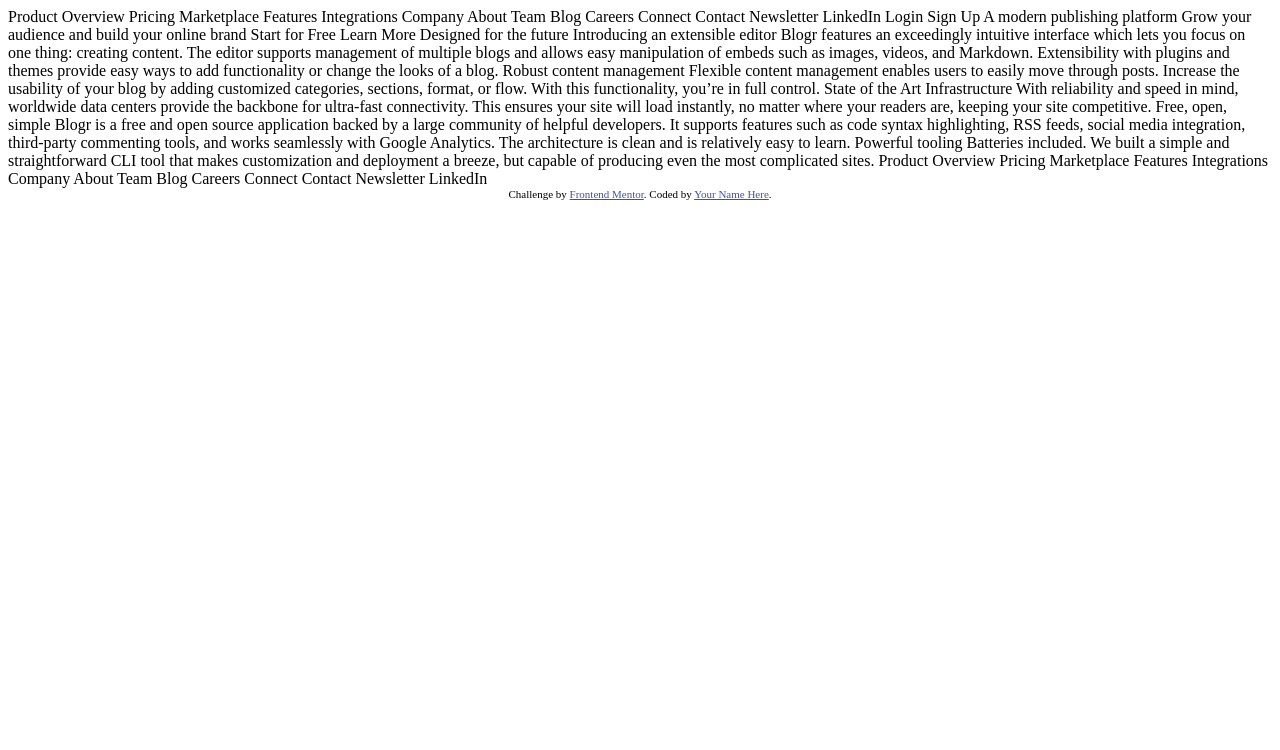
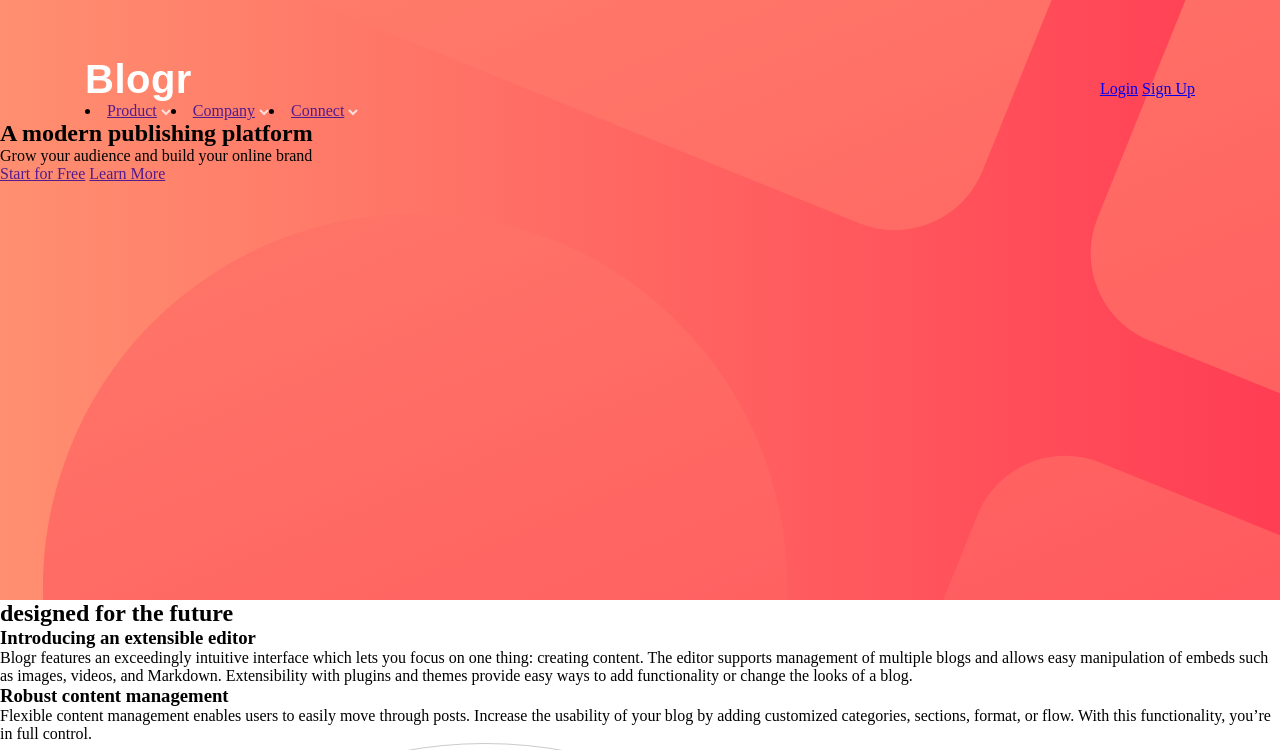
Before and after one commit to rachidbend/blogr-landing-page, a website: page index.html in a window 1280 px wide. Shown: the top 750 px of the page. Drawn offline with Linux system fonts and the light colour scheme.

Commit message:
html almost done

```diff
--- a/index.html
+++ b/index.html
@@ -5,6 +5,11 @@
   <meta name="viewport" content="width=device-width, initial-scale=1.0"> <!-- displays site properly based on user's device -->
 
   <link rel="icon" type="image/png" sizes="32x32" href="./images/favicon-32x32.png">
+
+  <link rel="stylesheet" href="dist/css/main.css">
+
+  <link rel="preconnect" href="https://fonts.gstatic.com">
+  <link href="https://fonts.googleapis.com/css2?family=Overpass:wght@300;600&family=Ubuntu:wght@400;500;700&display=swap" rel="stylesheet">
 
   <title>Frontend Mentor | [Blogr]</title>
 
@@ -15,47 +20,102 @@
   </style>
 </head>
 <body>
-  Product
+  <section class="hero">
+  <header class="header">
+    <div class="header__">
+      <div class="header__logo logo">
+        Blogr
+      </div>
+      <nav class="header__nav nav">
+        <li class="nav__item">
+          <a href="" class="nav__link">Product</a>
+          <img class="nav__Toggle" src="images/icon-arrow-light.svg" alt="">
+          <div class="nav__dropdown dropdown">
+            <ul class="dropdown__list">
+              <li class="dropdown__item"><a href="#" class="dropdown__link">Overview</a></li>
+              <li class="dropdown__item"><a href="#" class="dropdown__link">Pricing</a></li>
+              <li class="dropdown__item"><a href="#" class="dropdown__link">Marketplace</a></li>
+              <li class="dropdown__item"><a href="#" class="dropdown__link">Featuers</a></li>
+              <li class="dropdown__item"><a href="#" class="dropdown__link">Integrations</a></li>
+            </ul>
+          </div>
+        </li>
 
-  Overview
-  Pricing
-  Marketplace
-  Features
-  Integrations
+        <li class="nav__item">
+          <a href="" class="nav__link">Company</a>
+          <img class="nav__Toggle" src="images/icon-arrow-light.svg" alt="">
+          <div class="nav__dropdown dropdown">
+            <ul class="dropdown__list">
+              <li class="dropdown__item"><a href="#" class="dropdown__link">About</a></li>
+              <li class="dropdown__item"><a href="#" class="dropdown__link">Team</a></li>
+              <li class="dropdown__item"><a href="#" class="dropdown__link">Blog</a></li>
+              <li class="dropdown__item"><a href="#" class="dropdown__link">Careers</a></li>
+            </ul>
+          </div>
+        </li>
 
-  Company
+        <li class="nav__item">
+          <a href="" class="nav__link">Connect</a>
+          <img class="nav__Toggle" src="images/icon-arrow-light.svg" alt="">
+          <div class="nav__dropdown dropdown">
+            <ul class="dropdown__list">
+              <li class="dropdown__item"><a href="#" class="dropdown__link">Contact</a></li>
+              <li class="dropdown__item"><a href="#" class="dropdown__link">Newsletter</a></li>
+              <li class="dropdown__item"><a href="#" class="dropdown__link">LinkedIn</a></li>
+              <li class="dropdown__item"><a href="#" class="dropdown__link">Careers</a></li>
+            </ul>
+          </div>
+        </li>
+      </nav>
+    </div>
 
-  About
-  Team
-  Blog
-  Careers
+    <div class="header__sign">
+      <a href="#" class="btn btn--tertiay">Login</a>
+      <a href="#" class="btn btn--primery">Sign Up</a>
+    </div>
+  </header>
 
-  Connect
+  <div class="cta">
+    <h1 class="heading heading--primary">A modern publishing platform</h1>
+    <p class="cta__paragraphe">Grow your audience and build your online brand</p>
 
-  Contact
-  Newsletter
-  LinkedIn
+    <div class="cta__callToAction">
+      <a href="" class="btn btn--primary">Start for Free</a>
+      <a href="" class="btn btn--secondary">Learn More</a>
+    </div>
+  </div>
 
-  Login
-  Sign Up
+  <div class="into-background">
+    <img src="images/bg-pattern-intro.svg" alt="">
+  </div>
+</section>
 
-  A modern publishing platform
-  Grow your audience and build your online brand
+<section class="designed">
+  <h2 class="heading--secondary">designed for the future</h2>
+  <div class="designed__content">
+    <div class="designed__part">
+      <h3 class="heading--tertiay">Introducing an extensible editor</h3>
+      <p class="text">Blogr features an exceedingly intuitive interface which lets you focus on one thing: creating content.
+        The editor supports management of multiple blogs and allows easy manipulation of embeds such as images,
+        videos, and Markdown. Extensibility with plugins and themes provide easy ways to add functionality or
+        change the looks of a blog.</p>
+    </div>
 
-  Start for Free
-  Learn More
+    <div class="designed__part">
+      <h3 class="heading--tertiay">Robust content management</h3>
+      <p class="text">Flexible content management enables users to easily move through posts. Increase the usability of your blog
+        by adding customized categories, sections, format, or flow. With this functionality, you’re in full control.</p>
+    </div>
+  </div>
+  <div class="designed__image">
+    <img src="images/illustration-editor-desktop.svg" alt="">
+  </div>
+</section>
 
-  Designed for the future
+<section></section>
 
-  Introducing an extensible editor
-  Blogr features an exceedingly intuitive interface which lets you focus on one thing: creating content.
-  The editor supports management of multiple blogs and allows easy manipulation of embeds such as images,
-  videos, and Markdown. Extensibility with plugins and themes provide easy ways to add functionality or
-  change the looks of a blog.
 
-  Robust content management
-  Flexible content management enables users to easily move through posts. Increase the usability of your blog
-  by adding customized categories, sections, format, or flow. With this functionality, you’re in full control.
+
 
   State of the Art Infrastructure
   With reliability and speed in mind, worldwide data centers provide the backbone for ultra-fast connectivity.
--- /dev/null
+++ b/sass/abstracts/_variables.scss
@@ -0,0 +1,13 @@
+$color__light-red : hsl(356, 100%, 66%);
+$color__very-light-red : hsl(355, 100%, 74%);
+$color__very-dark-blue: hsl(208, 49%, 24%);
+
+$color__white : hsl(0, 0%, 100%);
+$color__grayish-blue : hsl(240, 2%, 79%);
+$color__very-dark-grayish-blue : hsl(207, 13%, 34%);
+$color__Very-dark-black-blue : hsl(240, 10%, 16%);
+$color__gradiant--primary: linear-gradient(to right , hsl(13, 100%, 72%), hsl(353, 100%, 62%));
+$color__gradiant--secondary : linear-gradient(to right , hsl(237, 17%, 21%), hsl(237, 23%, 32%));
+
+$font--primary : 'Overpass', sans-serif;
+$font--secondary : 'Ubuntu', sans-serif;
--- /dev/null
+++ b/sass/base/_reset.scss
@@ -0,0 +1,5 @@
+* {
+  box-sizing: border-box;
+  margin: 0;
+  padding: 0;
+}
--- /dev/null
+++ b/sass/base/_typography.scss
@@ -0,0 +1,16 @@
+html {
+  font-size: 62.50%;
+}
+
+body {
+  font-size: 1.6rem;
+
+}
+
+.logo {
+  font-size: 4rem;
+  color: $color__white;
+  font-family: Arial, Helvetica, sans-serif;
+  font-weight: 700;
+  letter-spacing: 0.5px;
+}
--- /dev/null
+++ b/sass/layout/_hero.scss
@@ -0,0 +1,57 @@
+.hero {
+  position: relative;
+  overflow: hidden;
+  background: linear-gradient(to right , hsl(13, 100%, 72%), hsl(353, 100%, 62%));
+  height: 60rem;
+
+  .into-background {
+    position: relative;
+
+    img {
+
+      position: absolute;
+      width: 300rem;
+      height: 300rem;
+      top: -134rem;
+      right: -120rem;
+    }
+  }
+
+  .header {
+
+    display: flex;
+    flex-direction: row;
+    flex-wrap: nowrap;
+    justify-content: space-between;
+    align-items: center;
+    width: 111rem;
+    // background-color: brown;
+    margin: 0 auto;
+    margin-top: 5.7rem;
+    position: relative;
+    z-index: 10;
+
+  }
+
+  .nav {
+      display: flex;
+      flex-direction: row;
+      flex-wrap: nowrap;
+
+
+  //   &__item {
+
+  //   }
+
+  //   &__link {
+
+  //   }
+
+  .dropdown {
+    display: none;
+
+  }
+
+ }
+
+}
--- /dev/null
+++ b/sass/main.scss
@@ -0,0 +1,8 @@
+@import 'abstracts/variables';
+
+@import 'base/reset';
+@import 'base/typography';
+
+@import 'components/buttons';
+
+@import 'layout/hero';
```
Also changed, not shown: package.json (added, +22 -0 lines), style-guide.md (+86 -0 lines), dist/css/main.css (added), dist/css/style.css (added), sass/components/_buttons.scss (added), 2 other files.
